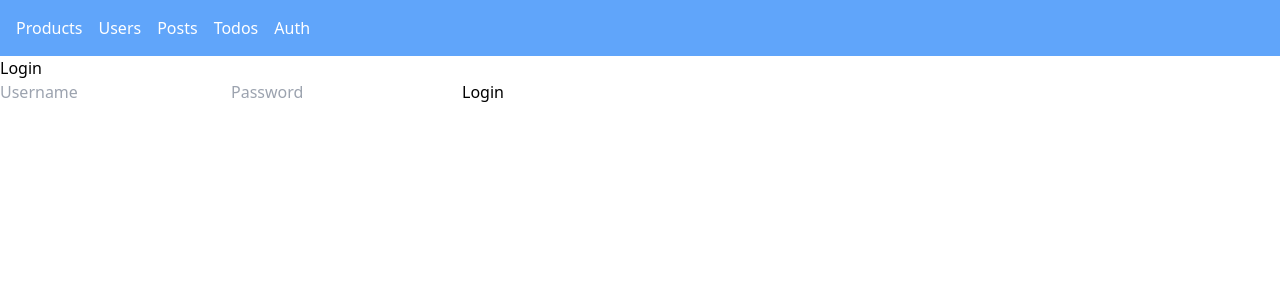
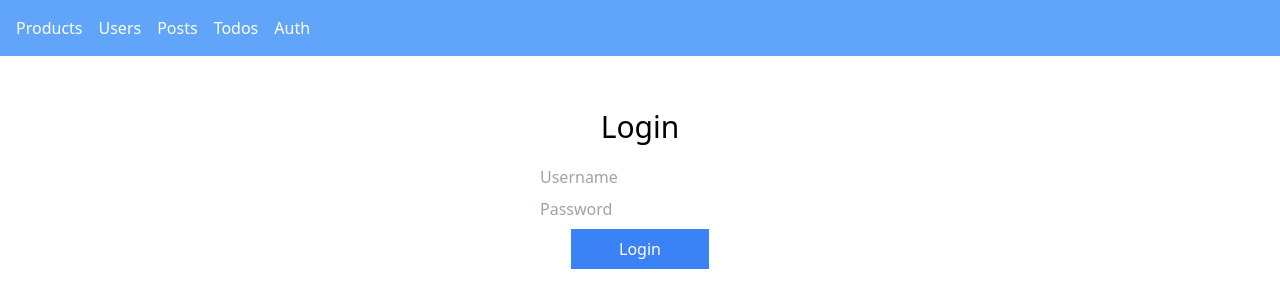
Before and after one commit to gulomovx/auth-project, a React (Vite) app: page / in a window 1280 px wide. Shown: the top 308 px of the page. Built offline with nearby package versions, Linux system fonts and the light colour scheme.

Commit message:
added some feutures

```diff
--- a/src/api.js
+++ b/src/api.js
@@ -1,7 +1,7 @@
 import axios from 'axios';
 
 const API_BASE_URL = 'https://dummyjson.com';
-
+// make request every post, product, users and so on
 // Fetching all products from json data....
 export const fetchProducts = async () => {
   const response = await axios.get(`${API_BASE_URL}/products`);
--- a/src/components/Auth.jsx
+++ b/src/components/Auth.jsx
@@ -22,25 +22,29 @@ const Auth = () => {
   };
 
   return (
-    <div>
+    <div className='container'>
       {isLoggedIn ? (
         <h2>Welcome, {username}!</h2>
       ) : (
-        <div>
-          <h2>Login</h2>
+        <div className=' text-center mx-auto mt-12 '>
+          <h2 className='text-[30px] mb-4'>Login</h2>
           <input
+          className='w-[200px]'
             type="text"
             placeholder="Username"
             value={username}
             onChange={(e) => setUsername(e.target.value)}
           />
+          <br />
           <input
-            type="password"
+          className='w-[200px] mt-2'
+          type="password"
             placeholder="Password"
             value={password}
             onChange={(e) => setPassword(e.target.value)}
           />
-          <button onClick={handleLogin}>Login</button>
+          <br />
+          <button className='bg-blue-500 mt-2 text-white px-12 py-2' onClick={handleLogin}>Login</button>
         </div>
       )}
     </div>
--- a/src/components/Posts.jsx
+++ b/src/components/Posts.jsx
@@ -19,7 +19,8 @@ const Posts = () => {
         {posts.map(post => (
           <li key={post.id}>
             <h2>{post.title}</h2>
-            <p>{post.body}</p>
+            <hr />
+            <p className='bg-slate-200'>{post.body}</p>
           </li>
         ))}
       </ul>
```
